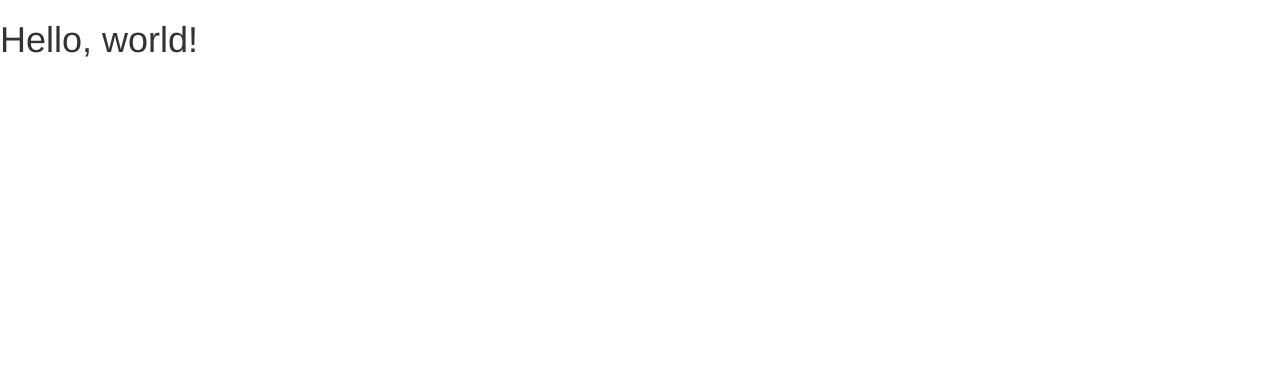
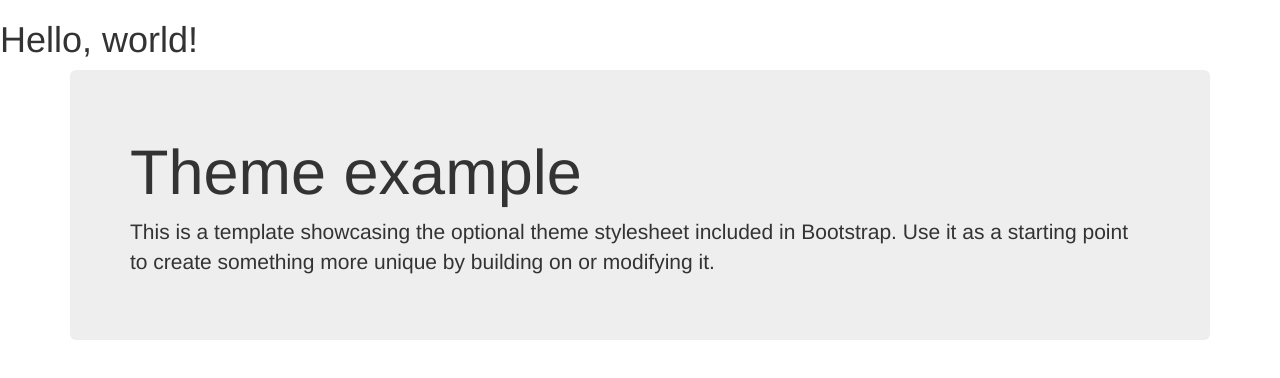
Before and after one commit to Trundler/trundler.github.io, a plain HTML site: page index.html in a window 1280 px wide. Drawn offline with nearby package versions, Linux system fonts and the light colour scheme.

Commit message:
Update index.html

```diff
--- a/index.html
+++ b/index.html
@@ -24,6 +24,15 @@
   <body>
     <h1>Hello, world!</h1>
 
+    <div class="container theme-showcase" role="main">
+
+      <!-- Main jumbotron for a primary marketing message or call to action -->
+      <div class="jumbotron">
+        <h1>Theme example</h1>
+        <p>This is a template showcasing the optional theme stylesheet included in Bootstrap. Use it as a starting point to create something more unique by building on or modifying it.</p>
+      </div>
+    </div>
+
     <!-- jQuery (necessary for Bootstrap's JavaScript plugins) -->
     <script src="https://ajax.googleapis.com/ajax/libs/jquery/1.12.4/jquery.min.js"></script>
     <!-- Include all compiled plugins (below), or include individual files as needed -->
```
